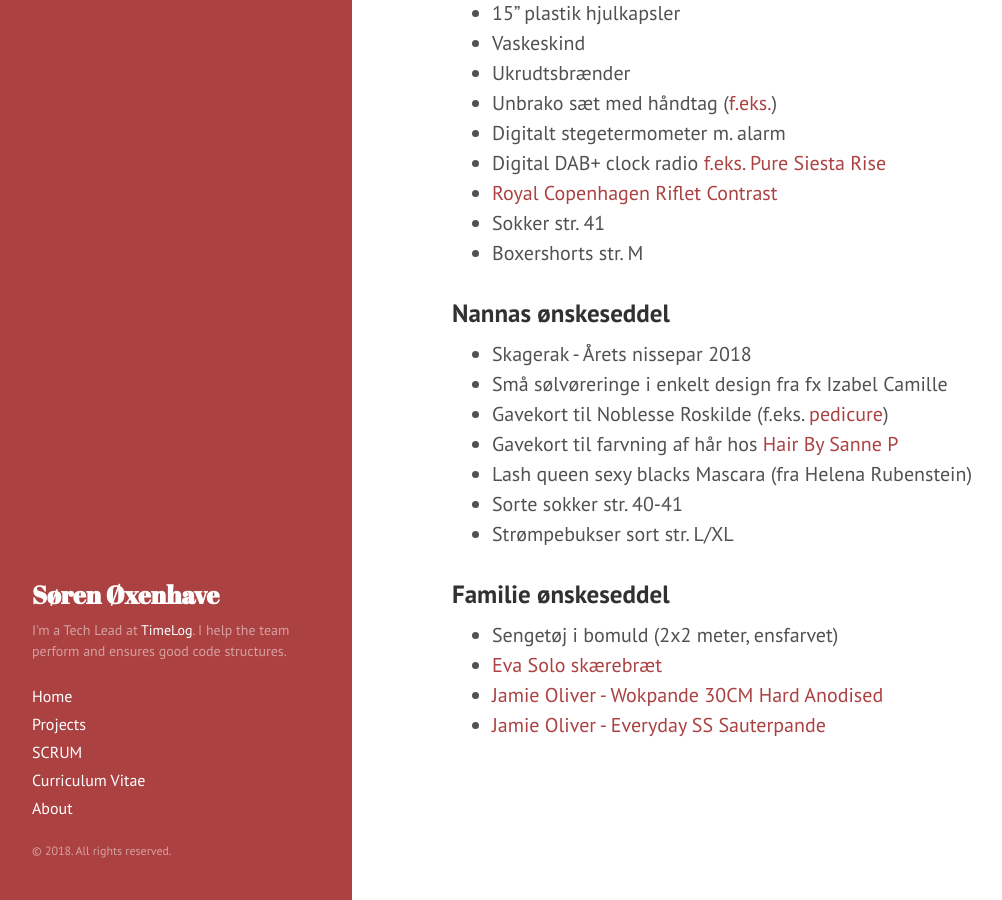
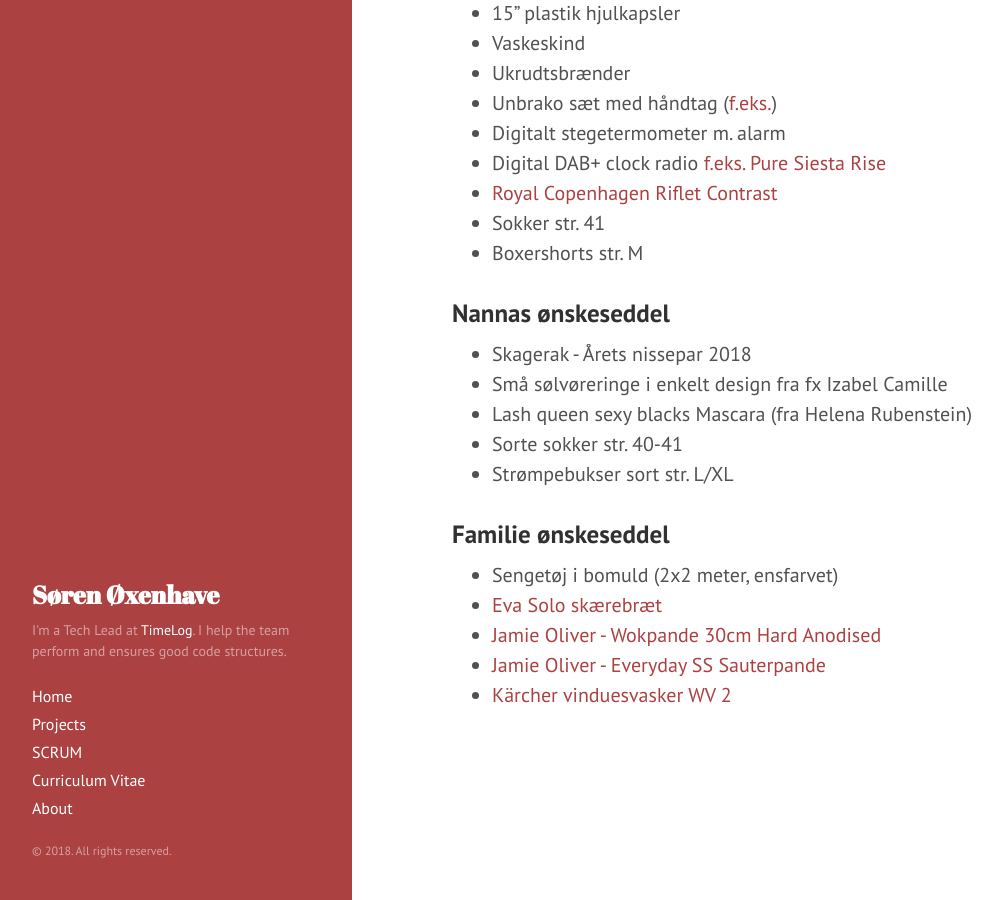
Before and after one commit to oexenhave/oexenhave, a Jekyll site: the page built from wishlists.md, in a window 1280 px wide and 900 px high, scrolled down 946 px. Shown: the whole window, without its empty margins (8-1010 px from the left). Built offline with Jekyll 4.4.1, drawn with Linux system fonts in a browser that asks for light colours.

Commit message:
A little wish change

```diff
--- a/wishlists.md
+++ b/wishlists.md
@@ -35,7 +35,7 @@ sortorder: 999
 - 15" plastik hjulkapsler
 - Vaskeskind
 - Ukrudtsbrænder
-- Unbrako sæt med håndtag ([f.eks.](https://www.cykelgear.dk/vaerktoj/generelt-vaerktoj/force-unbrako-saet-holder))
+- Unbrako sæt med håndtag ([f.eks.](https://www.cykelgear.dk/vaerktoj/generelt-vaerktoj/unior-unbrako-nogle-saet-7-dele))
 - Digitalt stegetermometer m. alarm
 - Digital DAB+ clock radio [f.eks. Pure Siesta Rise](https://www.wupti.com/produkter/tv-og-hifi/lyd/dab-radioer/pure-fmdabdab-siesta-rise-clockr)
 - [Royal Copenhagen Riflet Contrast](https://www.royalcopenhagen.com/dk/da/Series/FlutedContrast/c/FlutedContrast)
@@ -46,8 +46,6 @@ sortorder: 999
 
 - Skagerak - Årets nissepar 2018
 - Små sølvøreringe i enkelt design fra fx Izabel Camille
-- Gavekort til Noblesse Roskilde (f.eks. [pedicure](http://www.noblesse-spa.dk/Hander-og-Fodder/pedicure-fra-245.html))
-- Gavekort til farvning af hår hos [Hair By Sanne P](https://www.hairbysannep.dk/)
 - Lash queen sexy blacks Mascara (fra Helena Rubenstein)
 - Sorte sokker str. 40-41
 - Strømpebukser sort str. L/XL
@@ -56,5 +54,6 @@ sortorder: 999
 
 - Sengetøj i bomuld (2x2 meter, ensfarvet)
 - [Eva Solo skærebræt](https://www.kitchenone.dk/produkt/eva-solo-skaerebraet-graa/)
-- [Jamie Oliver - Wokpande 30CM Hard Anodised](https://hvidevarebanditten.dk/gryder-og-pander/1631-jamie-oliver-wokpande-30cm-hard-anodised-32cm-3stk-pa-lager.html?fbclid=IwAR3Rwz-17rO0lIHrwWV8Ajs-v3IMXD_hEXHPIHzSHG46Gr9xhx7IpuWLDf4)
+- [Jamie Oliver - Wokpande 30cm Hard Anodised](https://hvidevarebanditten.dk/gryder-og-pander/1631-jamie-oliver-wokpande-30cm-hard-anodised-32cm-3stk-pa-lager.html?fbclid=IwAR3Rwz-17rO0lIHrwWV8Ajs-v3IMXD_hEXHPIHzSHG46Gr9xhx7IpuWLDf4)
 - [Jamie Oliver - Everyday SS Sauterpande](https://www.kitchenone.dk/produkt/jamie-oliver-everyday-ss-sauterpande/?gclid=CjwKCAiA0O7fBRASEiwAYI9QAkYtBimpx5ehq-YYvQz4-RgpjXA7ZbJgfXwu_NfIAiS8jTMl_Kt-9RoC6p4QAvD_BwE&fbclid=IwAR0GUwJBNr51oY8mAHATOmAIVN8m5yBK3R94KuQe5XAkg8LcbBb_F5lTWns)
+- [Kärcher vinduesvasker WV 2](https://www.bauhaus.dk/karcher-vinduesvasker-wv-2-premium-gul.html)
```
